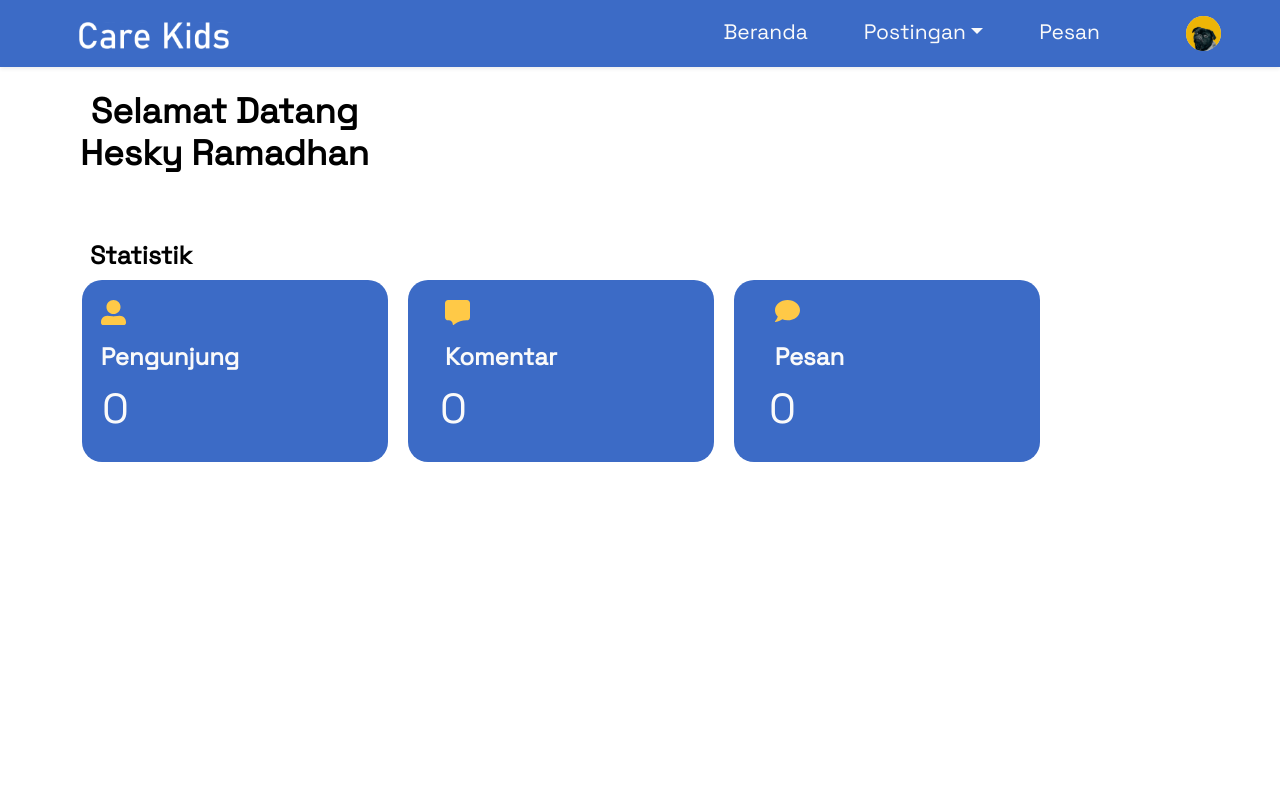
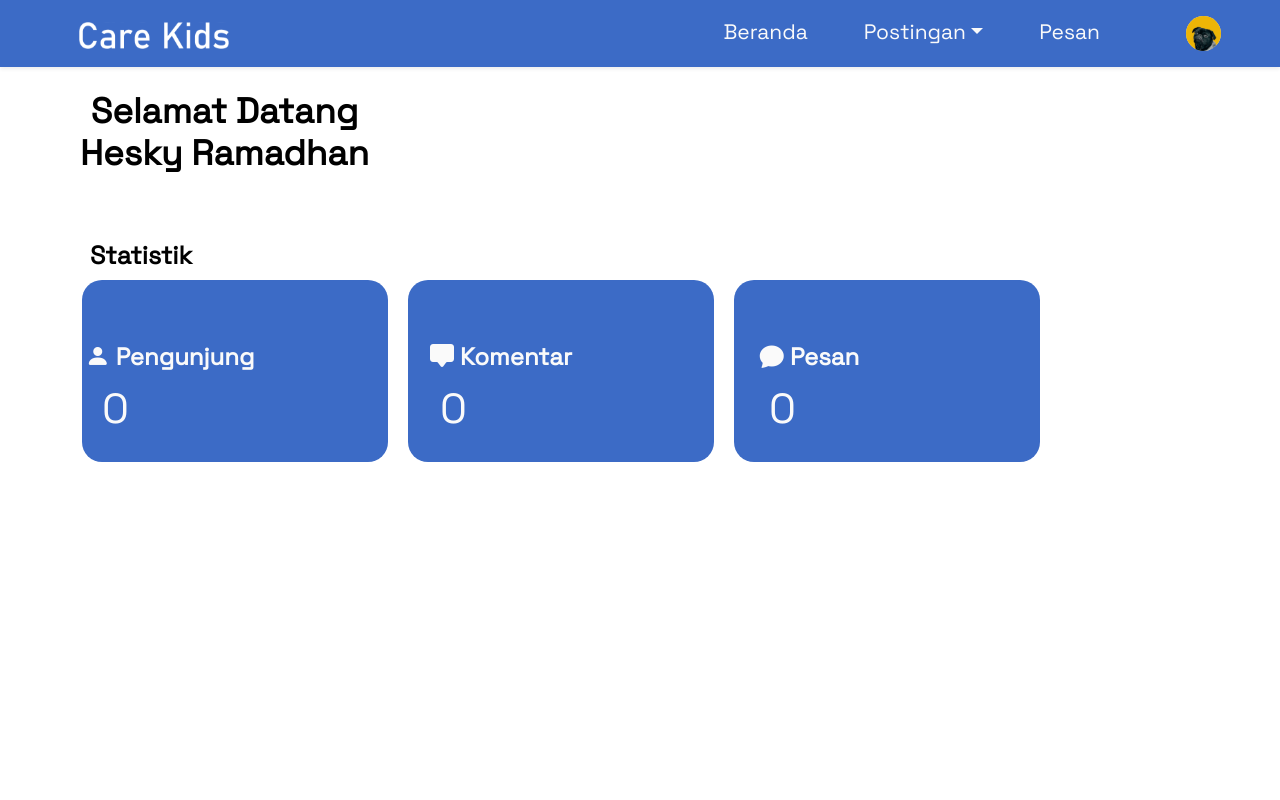
Before and after one commit to ImamBuhori07/AplikasiCarekids, an Angular app: page /Beranda in a window 1280 px wide. Shown: the top 800 px of the page. Built offline with nearby package versions, Linux system fonts and the light colour scheme.

Commit message:
Merubah Icon pada Component Beranda

```diff
--- a/src/app/admin/beranda/beranda.component.html
+++ b/src/app/admin/beranda/beranda.component.html
@@ -41,21 +41,21 @@
       </div>
       <div class="kotak1">
         <div class="Pengunjung">
-          <img src="../../../assets/img/Pengunjung.svg" class="icon" alt="">
+          <i class="bi bi-person-fill"></i>
         Pengunjung
        </div>
        <h5>0</h5>
       </div>
       <div class="kotak2">
         <div class="Komentar">
-          <img src="../../../assets/img/Komentar.svg" class="icon" alt="">
+          <i class="bi bi-chat-square-fill"></i>
         Komentar
         </div>
         <h5 class="i">0</h5>
     </div>
     <div class="kotak3">
        <div class="Pesan">
-        <img src="../../../assets/img/Pesan.svg" class="icon" alt="">
+        <i class="bi bi-chat-fill"></i>
         Pesan
        </div>
        <h5 class="o">0</h5>
```
